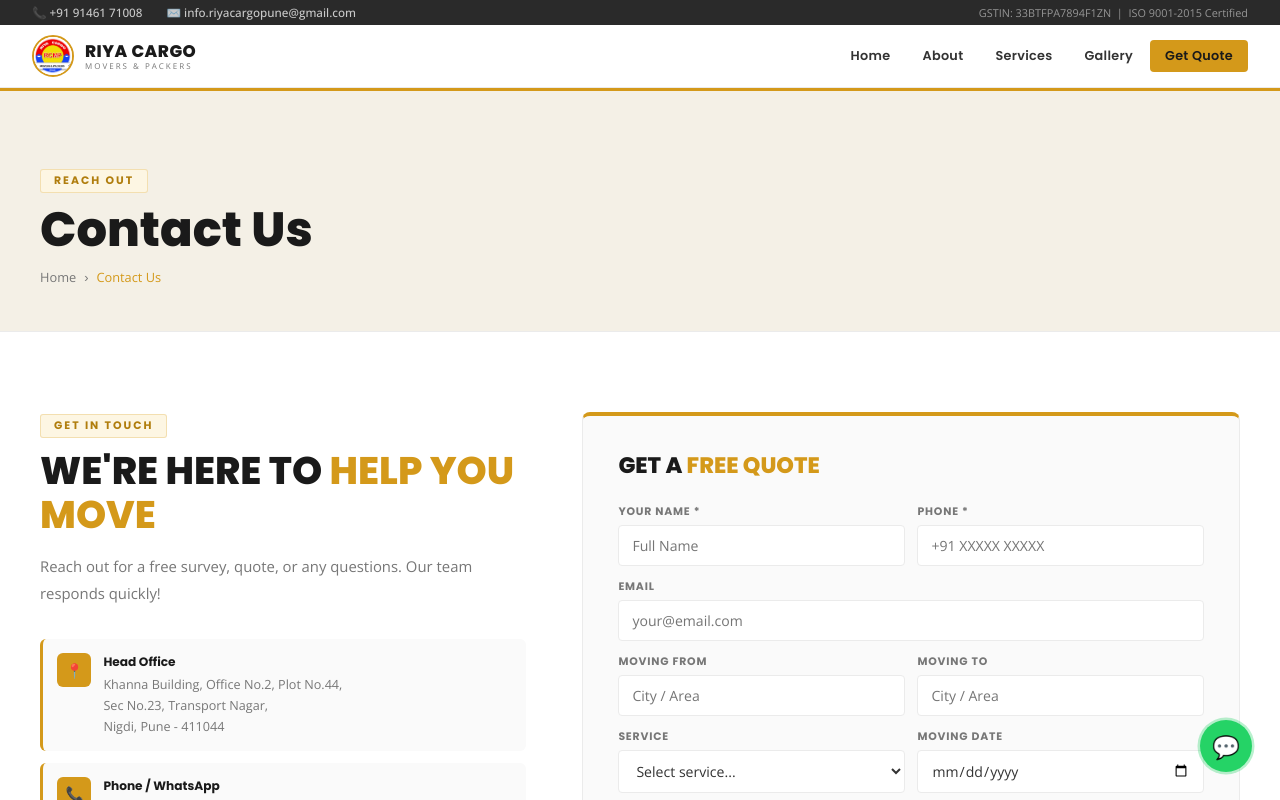
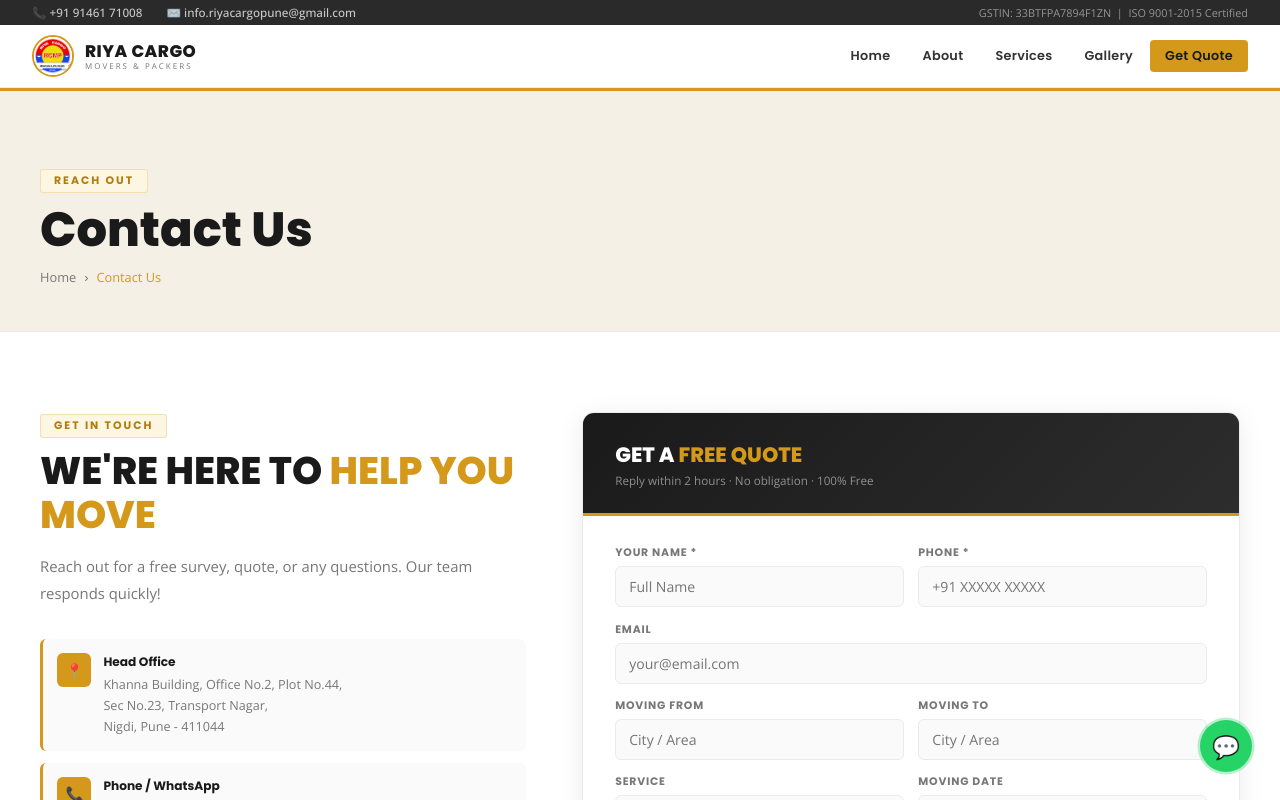
Before and after one commit to mahajan022/Riya-Cargo, a React (Vite) app: page / in a window 1280 px wide. Both pictures are taken after a click on the button "Get Quote". Shown: the top 800 px of the page. Built offline with nearby package versions, Linux system fonts and the light colour scheme.

Commit message:
contact form updated

```diff
--- a/src/App.jsx
+++ b/src/App.jsx
@@ -560,7 +560,7 @@ const Contact = ({ setPage }) => {
       if(res.ok){setSt("success");setForm({name:"",phone:"",email:"",from:"",to:"",service:"",date:"",msg:""});}else setSt("error");
     }catch(e){setSt("success");}
   };
-  const inp={width:"100%",padding:"10px 13px",background:"white",border:"1.5px solid var(--border)",borderRadius:"4px",color:"var(--dark)",fontFamily:"'Open Sans',sans-serif",fontSize:"0.88rem",transition:"border-color 0.2s"};
+  const inp={width:"100%",padding:"10px 13px",background:"var(--bgalt)",border:"1.5px solid var(--border)",borderRadius:"6px",color:"var(--dark)",fontFamily:"'Open Sans',sans-serif",fontSize:"0.88rem",transition:"border-color 0.2s"};
   const lbl={display:"block",fontSize:"0.68rem",fontWeight:700,fontFamily:"'Poppins',sans-serif",color:"var(--grey)",marginBottom:"5px",letterSpacing:"0.8px",textTransform:"uppercase"};
   const bind=(k)=>({value:form[k],onChange:e=>setForm({...form,[k]:e.target.value})});
   return (
@@ -584,10 +584,15 @@ const Contact = ({ setPage }) => {
               </div>
             ))}
           </div>
-          <div style={{ background:"var(--bgalt)", border:"1px solid var(--border)", borderTop:"4px solid var(--acc)", padding:"2rem 2.2rem", borderRadius:"8px" }}>
-            <h3 style={{ ...H, fontWeight:800, fontSize:"1.4rem", color:"var(--black)", marginBottom:"1.4rem" }}>GET A <span style={{ color:"var(--acc)" }}>FREE QUOTE</span></h3>
+          <div style={{ background:"white", borderRadius:"12px", overflow:"hidden", boxShadow:"0 4px 24px rgba(0,0,0,0.08)", border:"1px solid var(--border)" }}>
+            {/* Form header */}
+            <div style={{ background:"linear-gradient(135deg, #1a1a1a, #2d2d2d)", padding:"1.6rem 2rem", borderBottom:"3px solid var(--acc)" }}>
+              <div style={{ ...H, fontWeight:800, fontSize:"1.3rem", color:"white", marginBottom:"0.2rem" }}>GET A <span style={{ color:"var(--acc)" }}>FREE QUOTE</span></div>
+              <div style={{ ...B, fontSize:"0.73rem", color:"rgba(255,255,255,0.5)" }}>Reply within 2 hours · No obligation · 100% Free</div>
+            </div>
+            <div style={{ padding:"1.8rem 2rem" }}>
             {st==="success"?(
-              <div style={{ background:"white", border:"1px solid #c3e6cb", padding:"2rem", borderRadius:"6px", textAlign:"center" }}>
+              <div style={{ background:"#f0fdf4", border:"1px solid #c3e6cb", padding:"2rem", borderRadius:"8px", textAlign:"center" }}>
                 <div style={{ fontSize:"2.5rem", marginBottom:"0.7rem" }}>✅</div>
                 <h4 style={{ ...H, fontWeight:800, fontSize:"1.2rem", color:"#2d6a4f", marginBottom:"0.4rem" }}>REQUEST SENT!</h4>
                 <p style={{ ...B, color:"#40916c", fontSize:"0.88rem" }}>We'll call you within 2 hours to confirm.</p>
@@ -595,16 +600,16 @@ const Contact = ({ setPage }) => {
               </div>
             ):(
               <>
-                <div className="frow" style={{ display:"grid", gridTemplateColumns:"1fr 1fr", gap:"0.8rem", marginBottom:"0.8rem" }}>
+                <div className="frow" style={{ display:"grid", gridTemplateColumns:"1fr 1fr", gap:"0.9rem", marginBottom:"0.9rem" }}>
                   <div><label style={lbl}>Your Name *</label><input style={inp} placeholder="Full Name" {...bind("name")} /></div>
                   <div><label style={lbl}>Phone *</label><input style={inp} placeholder="+91 XXXXX XXXXX" {...bind("phone")} /></div>
                 </div>
-                <div style={{ marginBottom:"0.8rem" }}><label style={lbl}>Email</label><input style={inp} placeholder="your@email.com" {...bind("email")} /></div>
-                <div className="frow" style={{ display:"grid", gridTemplateColumns:"1fr 1fr", gap:"0.8rem", marginBottom:"0.8rem" }}>
+                <div style={{ marginBottom:"0.9rem" }}><label style={lbl}>Email</label><input style={inp} placeholder="your@email.com" {...bind("email")} /></div>
+                <div className="frow" style={{ display:"grid", gridTemplateColumns:"1fr 1fr", gap:"0.9rem", marginBottom:"0.9rem" }}>
                   <div><label style={lbl}>Moving From</label><input style={inp} placeholder="City / Area" {...bind("from")} /></div>
                   <div><label style={lbl}>Moving To</label><input style={inp} placeholder="City / Area" {...bind("to")} /></div>
                 </div>
-                <div className="frow" style={{ display:"grid", gridTemplateColumns:"1fr 1fr", gap:"0.8rem", marginBottom:"0.8rem" }}>
+                <div className="frow" style={{ display:"grid", gridTemplateColumns:"1fr 1fr", gap:"0.9rem", marginBottom:"0.9rem" }}>
                   <div><label style={lbl}>Service</label>
                     <select style={{ ...inp, cursor:"pointer" }} value={form.service} onChange={e=>setForm({...form,service:e.target.value})}>
                       <option value="">Select service...</option>
@@ -615,14 +620,15 @@ const Contact = ({ setPage }) => {
                   </div>
                   <div><label style={lbl}>Moving Date</label><input type="date" style={inp} {...bind("date")} /></div>
                 </div>
-                <div style={{ marginBottom:"1rem" }}><label style={lbl}>Message</label><textarea style={{ ...inp, resize:"vertical", minHeight:"76px" }} placeholder="Tell us more about your move..." {...bind("msg")} /></div>
-                <button onClick={submit} disabled={st==="sending"} style={{ width:"100%", background:st==="sending"?"#bbb":"var(--acc)", color:"var(--black)", border:"none", padding:"13px", ...H, fontWeight:800, fontSize:"0.88rem", letterSpacing:"1.2px", textTransform:"uppercase", cursor:st==="sending"?"not-allowed":"pointer", borderRadius:"4px", transition:"background 0.2s" }}
-                  onMouseEnter={e=>{ if(st!=="sending") e.currentTarget.style.background="var(--accd)"; }}
-                  onMouseLeave={e=>{ if(st!=="sending") e.currentTarget.style.background="var(--acc)"; }}>
+                <div style={{ marginBottom:"1.2rem" }}><label style={lbl}>Message</label><textarea style={{ ...inp, resize:"vertical", minHeight:"76px" }} placeholder="Tell us more about your move..." {...bind("msg")} /></div>
+                <button onClick={submit} disabled={st==="sending"} style={{ width:"100%", background:st==="sending"?"#ccc":`linear-gradient(135deg, #e6ac20, var(--acc), #c48a0a)`, color:"#1a1a1a", border:"none", padding:"14px", ...H, fontWeight:800, fontSize:"0.9rem", letterSpacing:"1.5px", textTransform:"uppercase", cursor:st==="sending"?"not-allowed":"pointer", borderRadius:"6px", transition:"all 0.25s", boxShadow:"0 4px 15px rgba(212,153,26,0.3)" }}
+                  onMouseEnter={e=>{ if(st!=="sending"){ e.currentTarget.style.boxShadow="0 6px 22px rgba(212,153,26,0.5)"; e.currentTarget.style.transform="translateY(-2px)"; }}}
+                  onMouseLeave={e=>{ if(st!=="sending"){ e.currentTarget.style.boxShadow="0 4px 15px rgba(212,153,26,0.3)"; e.currentTarget.style.transform="translateY(0)"; }}}>
                   {st==="sending"?"Sending...":"Send My Request →"}
                 </button>
               </>
             )}
+            </div>
           </div>
         </div>
       </div>
```
